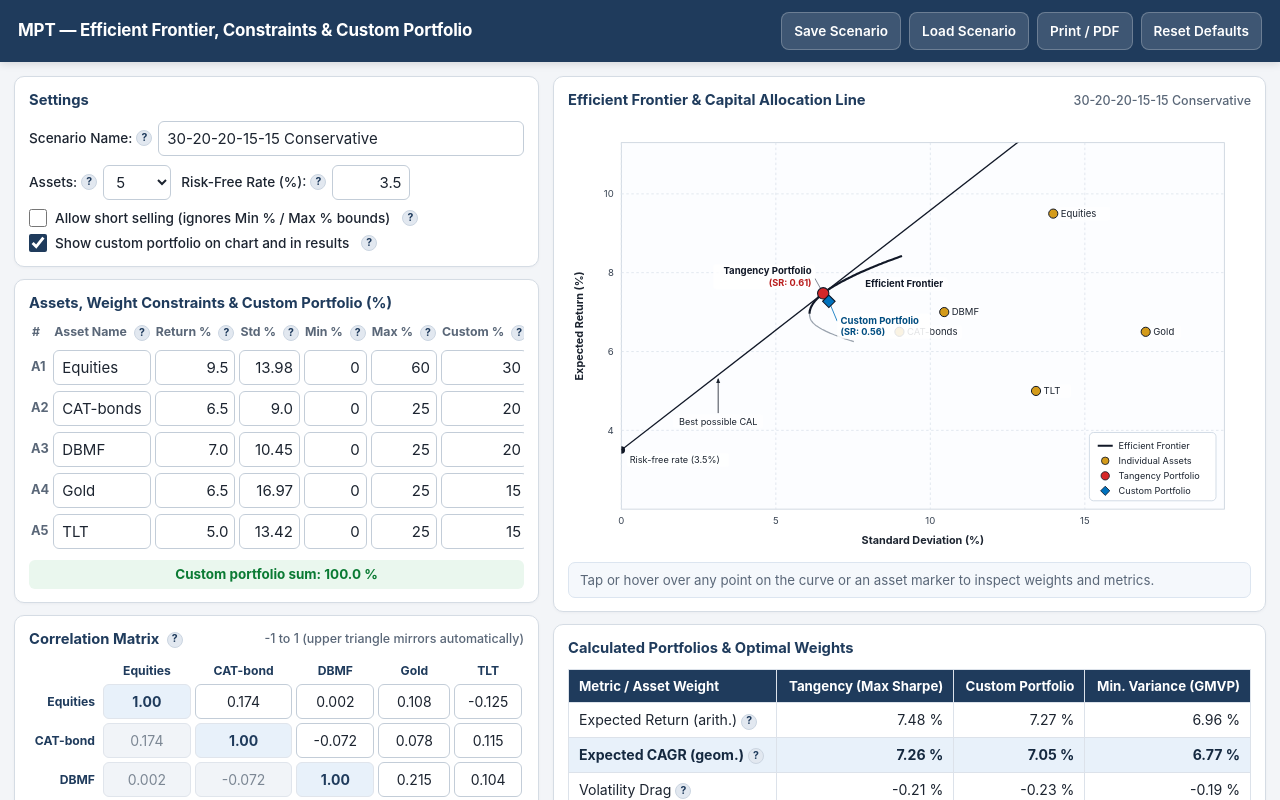
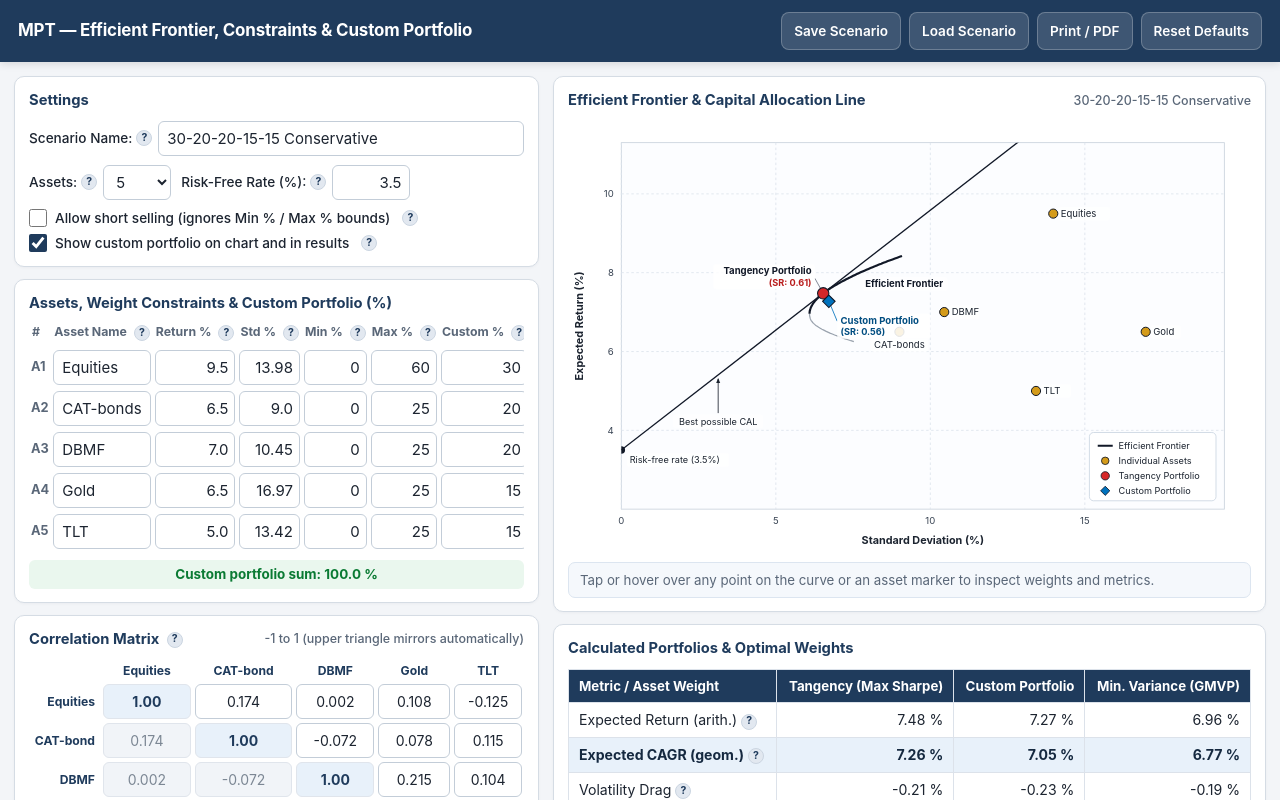
Before and after one commit to KimIversenDK/mpt-calculator, a plain HTML site: page index.html in a window 1280 px wide. Shown: the top 800 px of the page. Drawn offline with Linux system fonts and the light colour scheme.

Commit message:
Updated overlapping

```diff
--- a/index.html
+++ b/index.html
@@ -1845,19 +1845,21 @@
       parts.push(`<text x="${epx.toFixed(1)}" y="${epy.toFixed(1)}" font-size="11.5" font-weight="700" fill="#111827">Efficient Frontier</text>`);
     }
 
-    // Individual Assets
+// Individual Assets
     for (let i = 0; i < inp.n; i++) {
       const px = sx(assetStds[i]);
       const py = sy(assetRets[i]);
       const nm = escapeHtml(inp.names[i]);
+      const isCat = inp.names[i].toLowerCase().includes("cat");
       const alignRight = px > pad.left + plotW - 88;
-      const tx = alignRight ? px - 9 : px + 9;
-      const anchor = alignRight ? "end" : "start";
+      const tx = isCat ? px : (alignRight ? px - 9 : px + 9);
+      const ty = isCat ? py + 20 : py + 4;
+      const anchor = isCat ? "middle" : (alignRight ? "end" : "start");
       const approxW = Math.max(36, inp.names[i].length * 6.8 + 8);
-      const rx = alignRight ? tx - approxW + 2 : tx - 3;
-
-      parts.push(`<rect x="${rx.toFixed(1)}" y="${(py - 8).toFixed(1)}" width="${approxW.toFixed(1)}" height="16" rx="3" fill="white" fill-opacity="0.82"/>`);
-      parts.push(`<text x="${tx.toFixed(1)}" y="${(py + 4).toFixed(1)}" text-anchor="${anchor}" font-size="11.5" fill="#1c2430">${nm}</text>`);
+      const rx = isCat ? tx - approxW / 2 : (alignRight ? tx - approxW + 2 : tx - 3);
+
+      parts.push(`<rect x="${rx.toFixed(1)}" y="${(ty - 12).toFixed(1)}" width="${approxW.toFixed(1)}" height="16" rx="3" fill="white" fill-opacity="0.86"/>`);
+      parts.push(`<text x="${tx.toFixed(1)}" y="${ty.toFixed(1)}" text-anchor="${anchor}" font-size="11.5" fill="#1c2430">${nm}</text>`);
       parts.push(`<circle class="pt-hit" data-kind="asset" data-idx="${i}" cx="${px.toFixed(1)}" cy="${py.toFixed(1)}" r="5.5" fill="#d49b1a" stroke="#111827" stroke-width="1.2" style="${interactive ? "cursor:pointer;" : ""}"/>`);
     }
 
```
